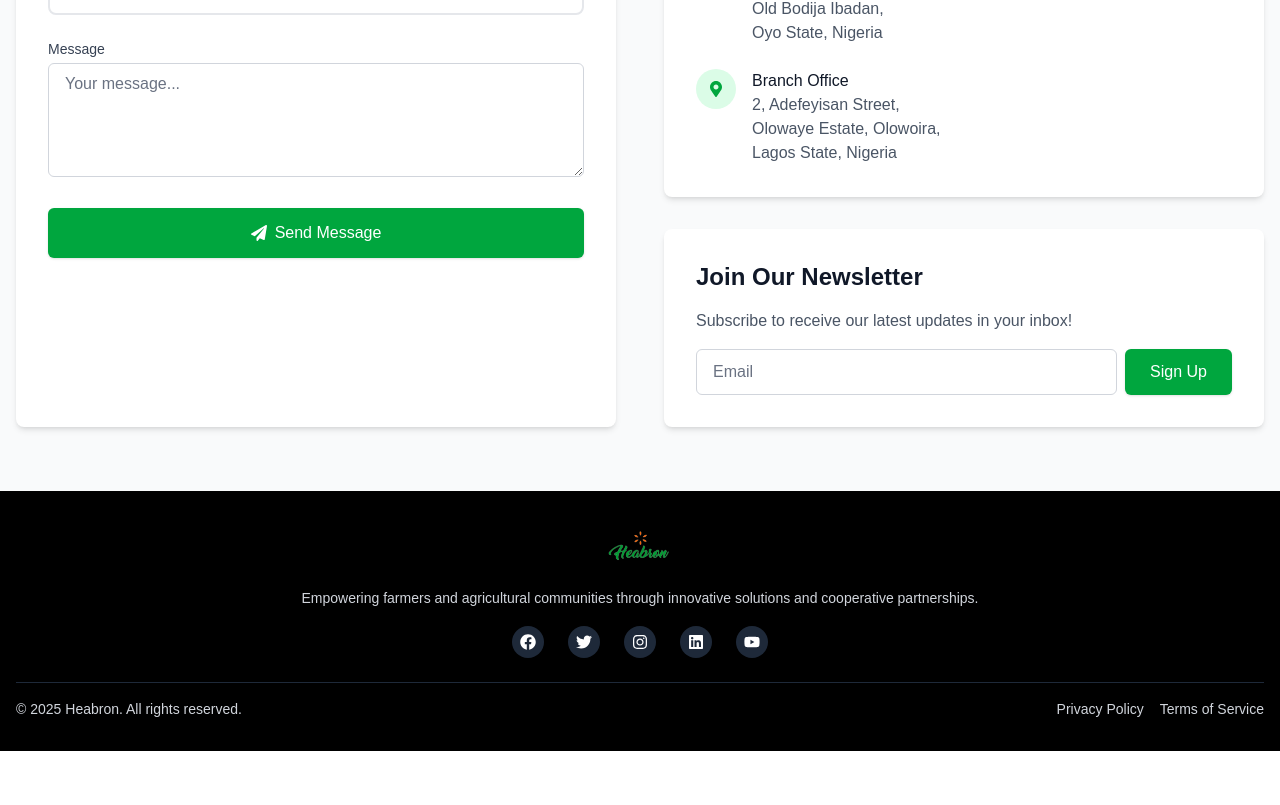
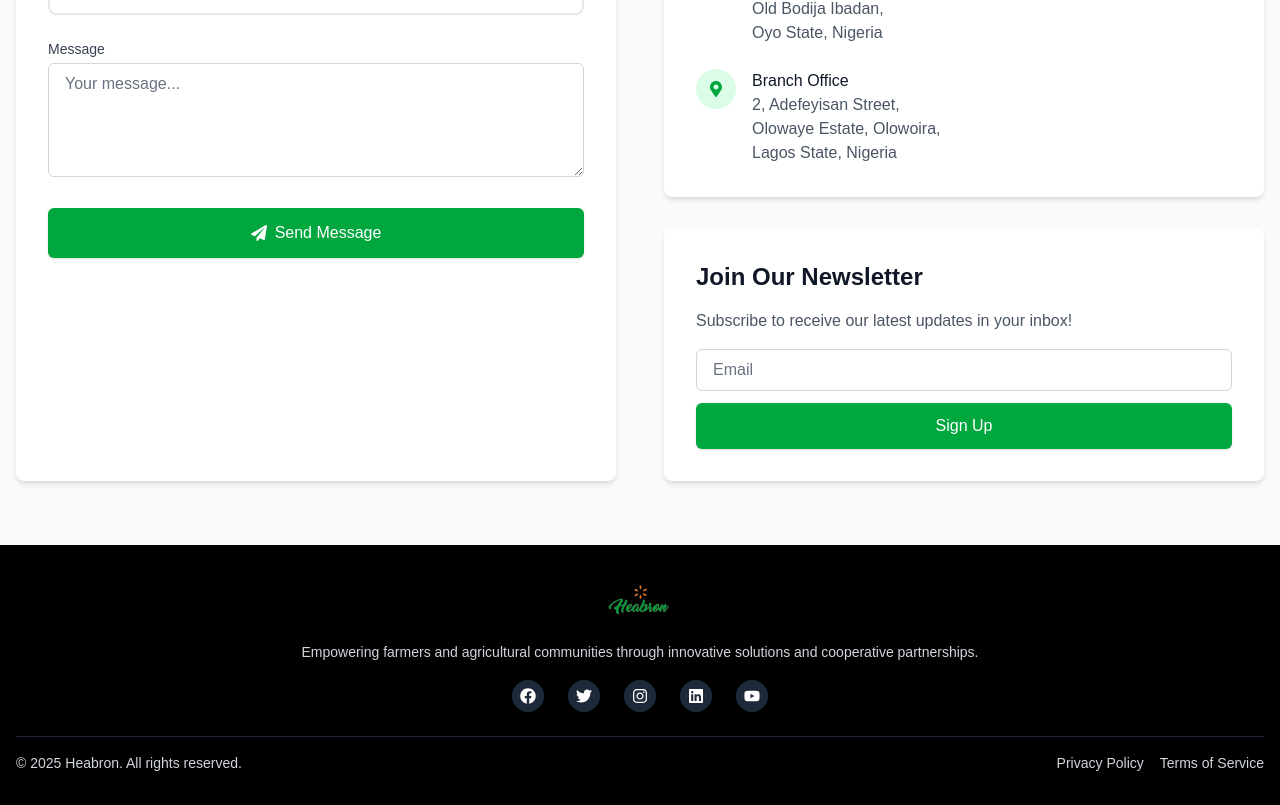
Before and after one commit to Dikeola/Heabron, a Next.js app: page /contact in a window 1280 px wide. Shown: the part 857-1662 px from the top of the page. Before the commit the page ends 1608 px from the top, so only its background shows below. Built offline with nearby package versions, Linux system fonts and the light colour scheme.

Commit message:
fix: signup button contact us page

```diff
--- a/app/contact/page.js
+++ b/app/contact/page.js
@@ -162,14 +162,14 @@ export default function ContactPage() {
               <h3 className="text-2xl font-bold text-gray-900 mb-4">Join Our Newsletter</h3>
               <p className="text-gray-600 mb-4">Subscribe to receive our latest updates in your inbox!</p>
 
-              <form className="flex space-x-2">
+              <form className="flex flex-col space-y-3">
                 <input
                   type="email"
                   placeholder="Email"
-                  className="flex-1 px-4 py-2 border border-gray-300 rounded-md focus:ring-2 focus:ring-green-500 focus:border-transparent placeholder-gray-500"
+                  className="w-full px-4 py-2 border border-gray-300 rounded-md focus:ring-2 focus:ring-green-500 focus:border-transparent placeholder-gray-500"
                   required
                 />
-                <Button type="submit" className="whitespace-nowrap">
+                <Button type="submit" className="w-full">
                   Sign Up
                 </Button>
               </form>
```
